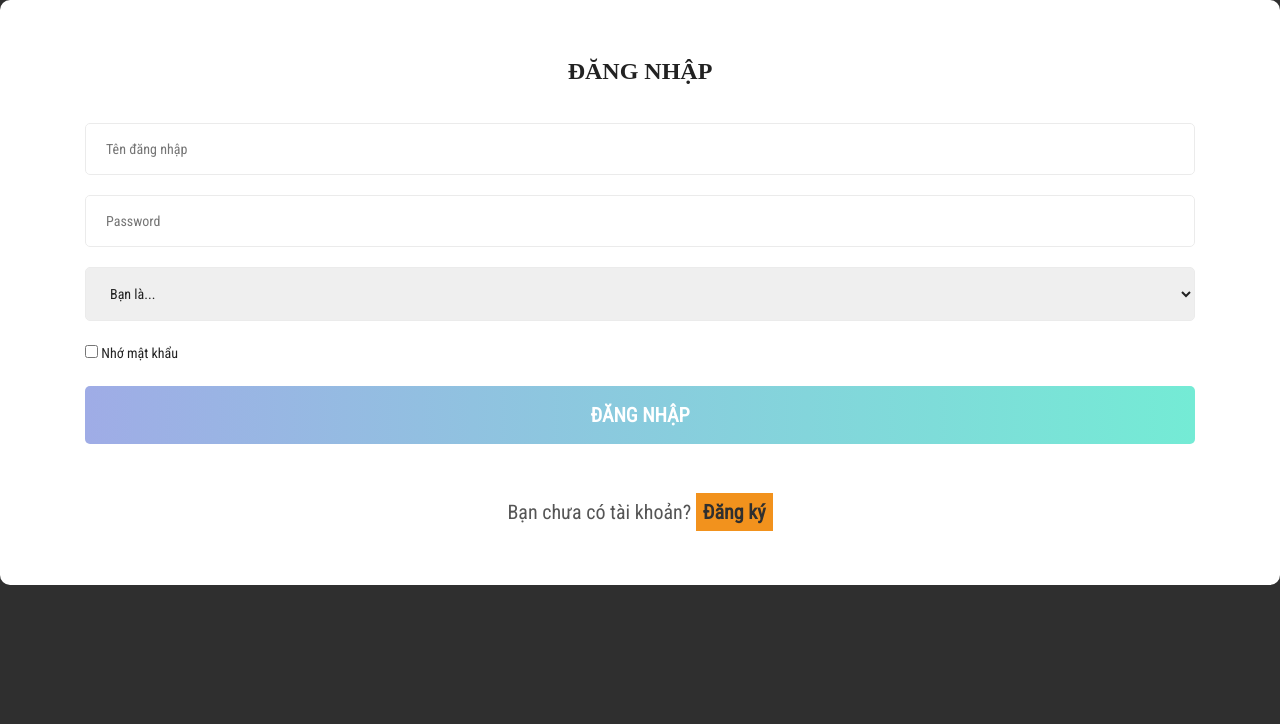
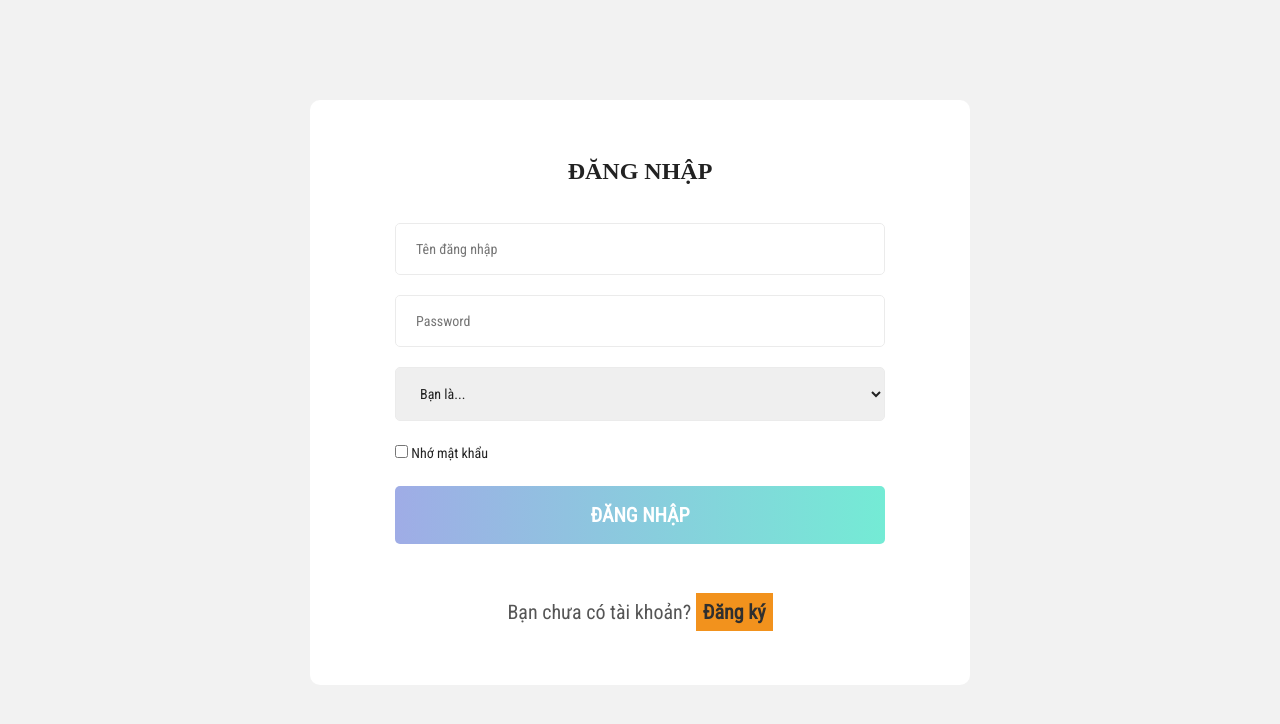
Before and after one commit to HaiNamNguyen3012/B-i-t-p-l-n-web, a PHP site: page /views/login/login.php in a window 1280 px wide. Shown: the top 724 px of the page. Run offline with PHP 8.4, Linux system fonts and the light colour scheme.

Commit message:
Update dangnhap.css

```diff
--- a/assets/stylesheets/dangnhap.css
+++ b/assets/stylesheets/dangnhap.css
@@ -6,21 +6,22 @@
 }
 
 body {
+    margin: 0;
+    padding: 0;
     font-size: 14px;
     line-height: 1.8;
     color: #222;
     font-weight: 400;
-    background-color: #2F2F2F;
+    background-color: #F2F2F2;
 }
 
-.container {
+.container-1 {
     width: 660px;
     position: relative;
     margin: 100px auto;
 }
 
 h1 {
-    /* line-height: 1.66; */
     margin: 0;
     padding: 0;
     font-weight: 900;
```
